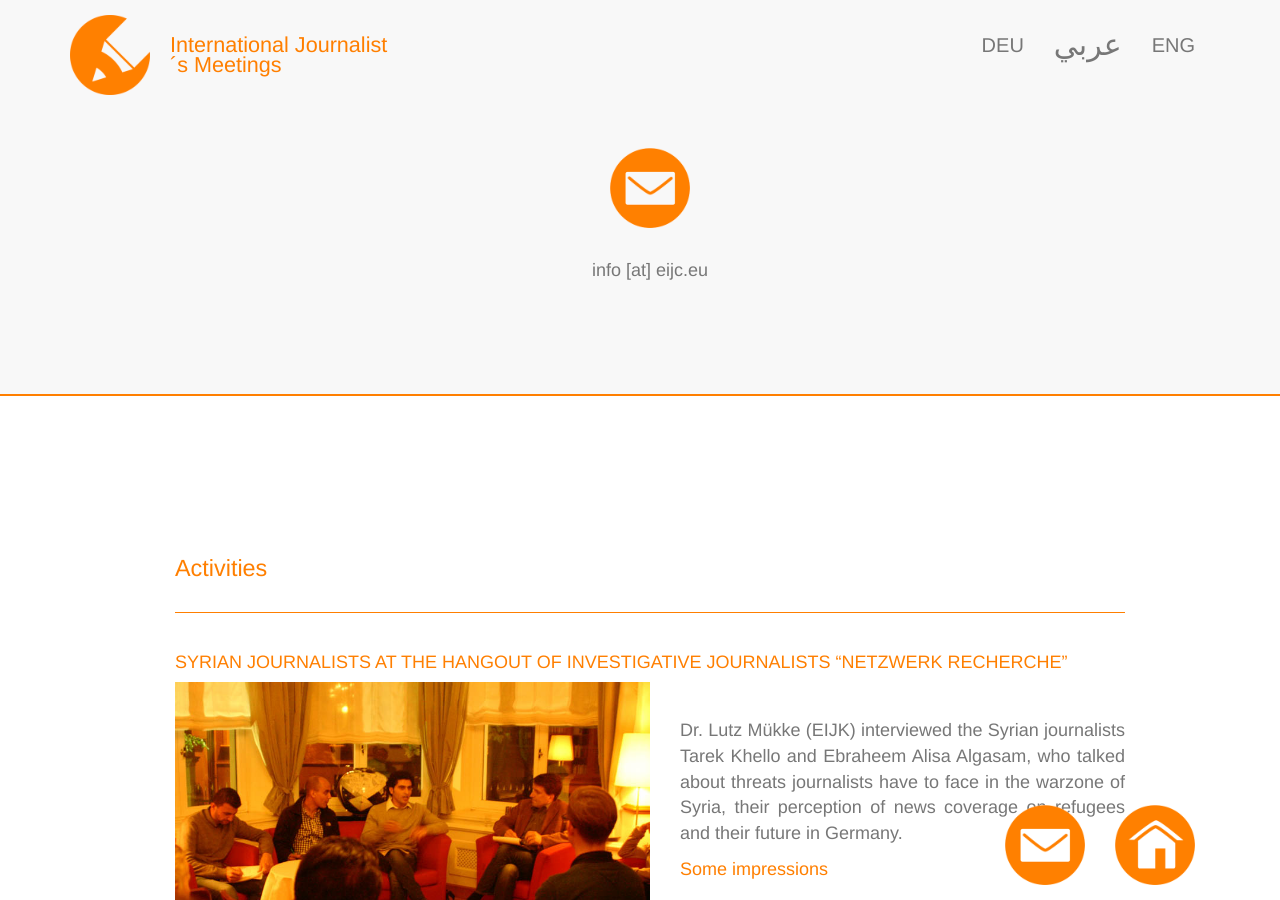
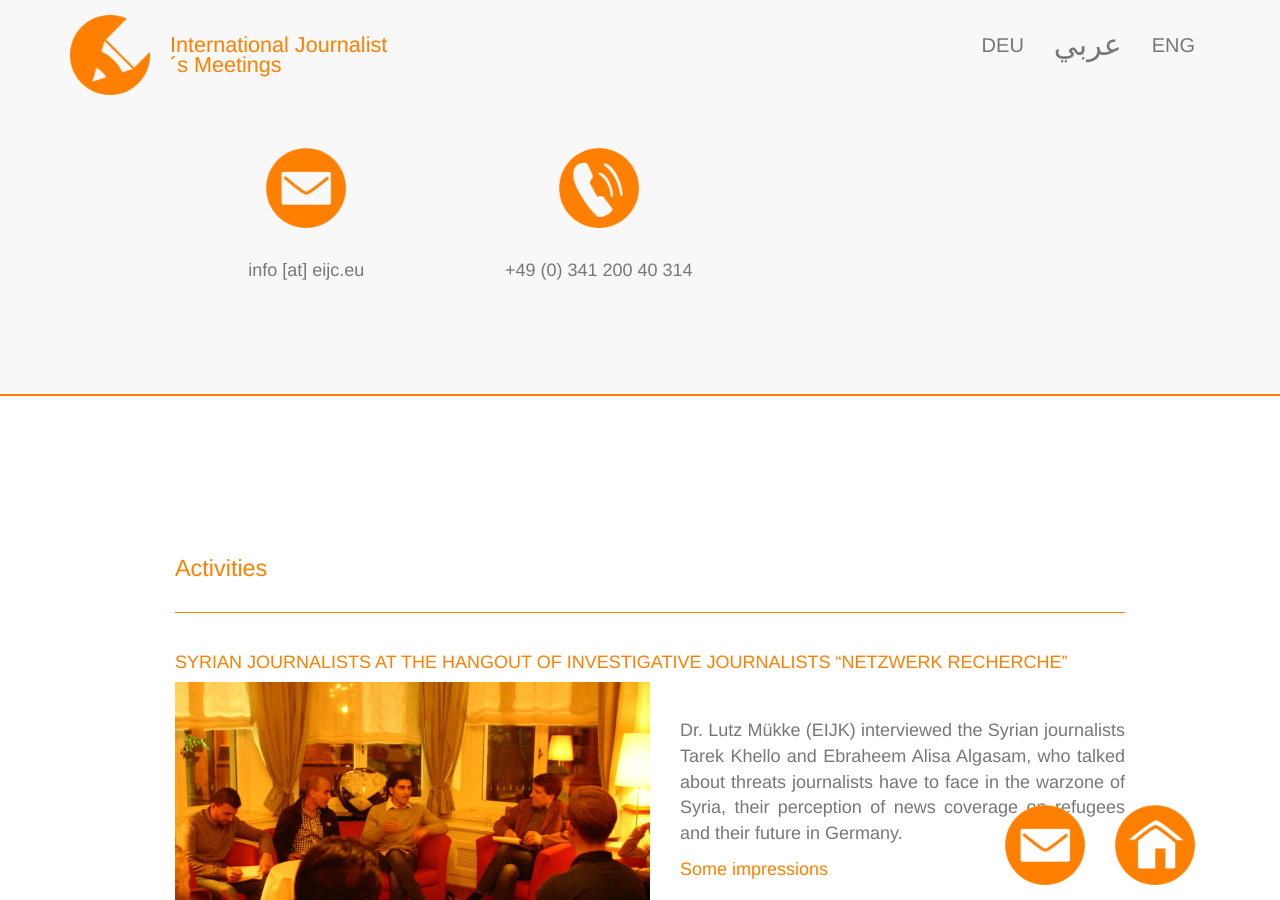
Before and after one commit to EIJC/TIJ, a Jekyll site: the page built from en.html, in a window 1280 px wide and 900 px high, scrolled down 1310 px. Built offline with Jekyll 4.4.1, drawn with Linux system fonts in a browser that asks for light colours; nearby versions of some CDN libraries.

Commit message:
Update en.html

```diff
--- a/en.html
+++ b/en.html
@@ -78,18 +78,24 @@ language: en
 <div class="divider"></div>
 
 <div class="section-grey">
- <div class="container-fluid">
+ <div class="container">
        	<h1>Welcome to join!</h1>
        	<p class="text-justify">You would like to join the International Journalist´s Meetings?</p>
        	<p class="text-justify">Please contact us via mail or a phone call. </p>
        	<p class="text-justify">We also would like to invite you to give us some information on your previous work.</p>
        	<p>&nbsp;</p>
-
+    <div class="row">
+    	<div class="col-sm-3">
     		<a href="mailto:info@eijc.eu?subject=International%20Journalists%20Meetings">
                     	<img class="center-block" alt="Mail" src="{{ site.base_url }}/images/mail-transparent.png" title="Mail" style="max-width: 80px; max-height: 80px; margin-bottom:30px;" />
                 </a>
                 	<p class="text-center">info [at] eijc.eu</p>
-
+        </div>
+    	<div class="col-sm-3">
+    		<img class="center-block" alt="Phone" src="{{ site.base_url }}/images/phone-transparent.png" title="Phone" style="max-width: 80px; max-height: 80px; margin-bottom:30px; " />
+                   <p class="text-center">+49 (0) 341 200 40 314</p>
+    	</div>
+    </div>
  </div>
 </div>
 
```
